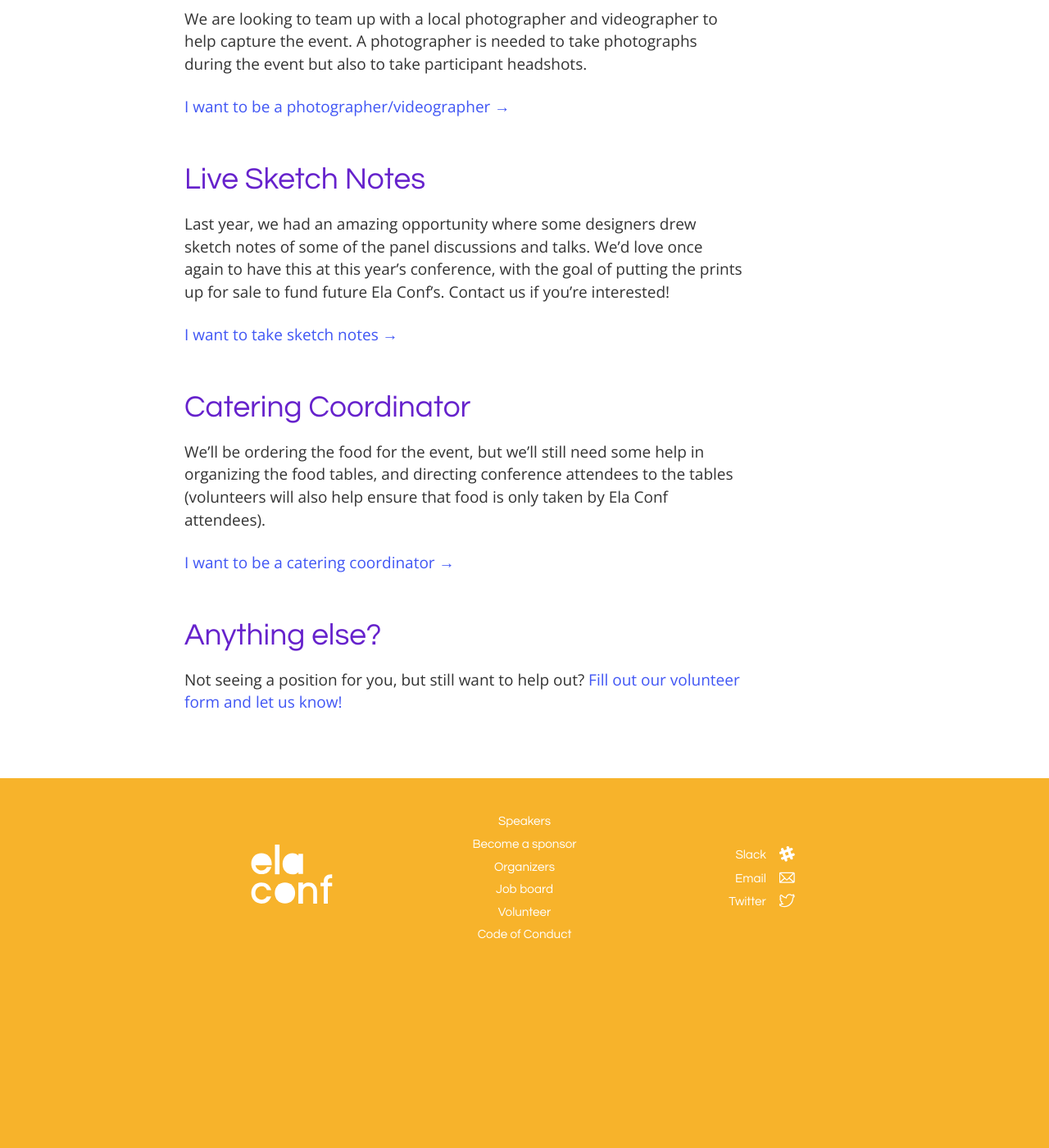
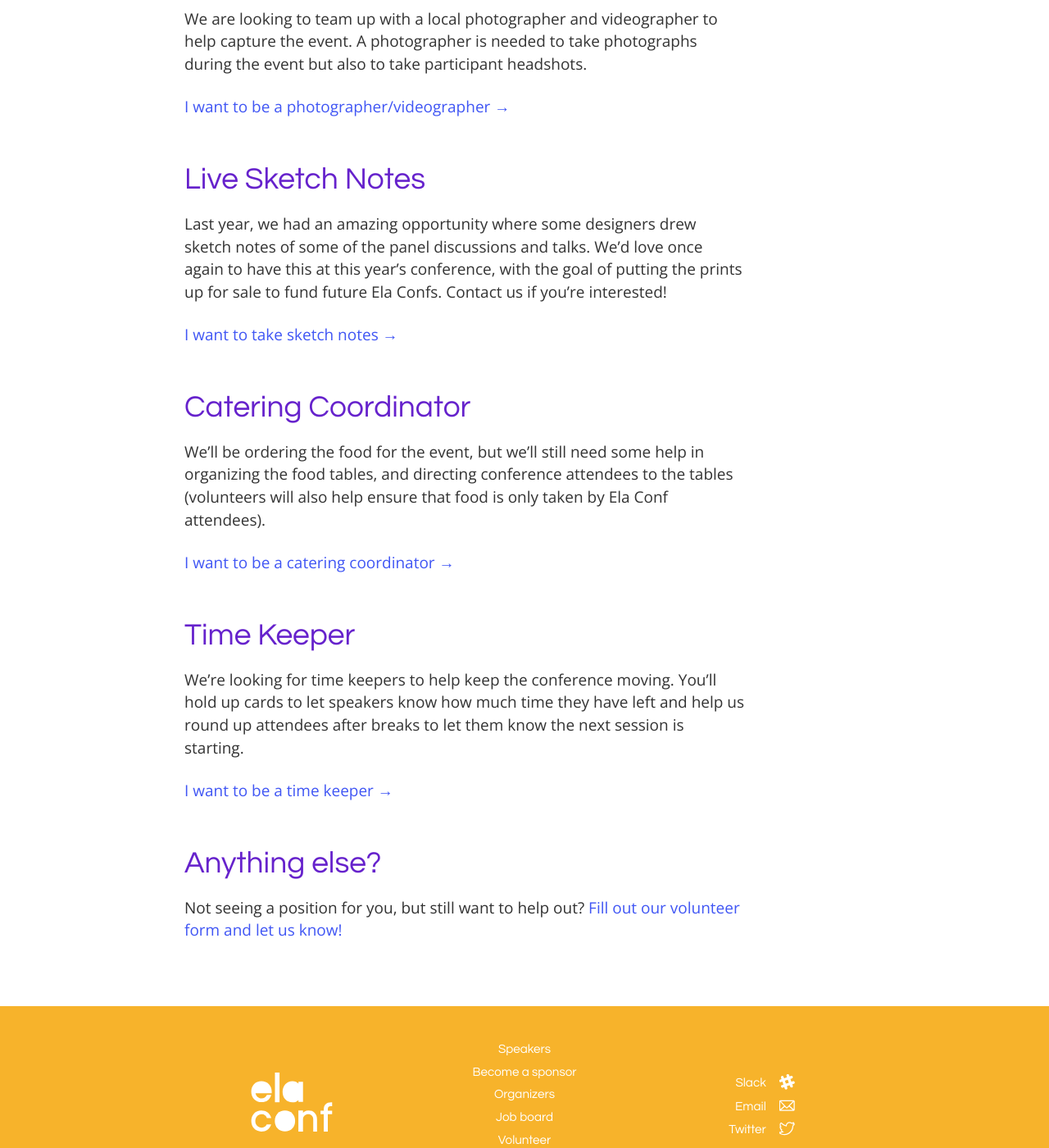
Before and after one commit to elaconf/elaconf.github.io, a Jekyll site: the page built from volunteer/index.md, in a window 1280 px wide and 1400 px high, scrolled down 1390 px. Shown: the whole window at 82% size. Built offline with Jekyll 4.4.1, drawn with Linux system fonts in a browser that asks for light colours; before the commit the page ends 2581 px from its top, so only the background shows below that.

Commit message:
adds time keeper volunteer position (#44)

```diff
--- a/volunteer/index.md
+++ b/volunteer/index.md
@@ -32,7 +32,7 @@ We are looking to team up with a local photographer and videographer to help cap
 [I want to be a photographer/videographer &rarr;](https://docs.google.com/forms/d/1MDbNjY1h4DCkrbrL0zmq6Gg3Q1EMpDEFn1joMIck1Zo/viewform?entry.971247222&entry.1260049317&entry.601542410&entry.648235370&entry.790087379=I+want+to+be+a+photographer/videographer+because...)
 
 ## Live Sketch Notes
-Last year, we had an amazing opportunity where some designers drew sketch notes of some of the panel discussions and talks. We’d love once again to have this at this year’s conference, with the goal of putting the prints up for sale to fund future Ela Conf’s. Contact us if you’re interested!
+Last year, we had an amazing opportunity where some designers drew sketch notes of some of the panel discussions and talks. We’d love once again to have this at this year’s conference, with the goal of putting the prints up for sale to fund future Ela Confs. Contact us if you’re interested!
 
 [I want to take sketch notes &rarr;](https://docs.google.com/forms/d/1MDbNjY1h4DCkrbrL0zmq6Gg3Q1EMpDEFn1joMIck1Zo/viewform?entry.971247222&entry.1260049317&entry.601542410&entry.648235370&entry.790087379=I+want+to+take+sketch+notes+because...)
 
@@ -41,6 +41,13 @@ We’ll be ordering the food for the event, but we’ll still need some help in
 
 [I want to be a catering coordinator &rarr;](https://docs.google.com/forms/d/1MDbNjY1h4DCkrbrL0zmq6Gg3Q1EMpDEFn1joMIck1Zo/viewform?entry.971247222&entry.1260049317&entry.601542410&entry.648235370&entry.790087379=I+want+to+be+a+catering+coordinator+because...)
 
+## Time Keeper
+
+We're looking for time keepers to help keep the conference moving. You'll hold up cards to let speakers know how much time they have left and help us round up attendees after breaks to let them know the next session is starting.
+
+[I want to be a time keeper &rarr;](https://docs.google.com/forms/d/1MDbNjY1h4DCkrbrL0zmq6Gg3Q1EMpDEFn1joMIck1Zo/viewform?entry.971247222&entry.1260049317&entry.601542410&entry.648235370&entry.790087379=I+want+to+be+a+time+keeper+because...)
+
+
 ## Anything else?
 
 Not seeing a position for you, but still want to help out? [Fill out our volunteer form and let us know!](https://docs.google.com/forms/d/1MDbNjY1h4DCkrbrL0zmq6Gg3Q1EMpDEFn1joMIck1Zo/viewform)
```
